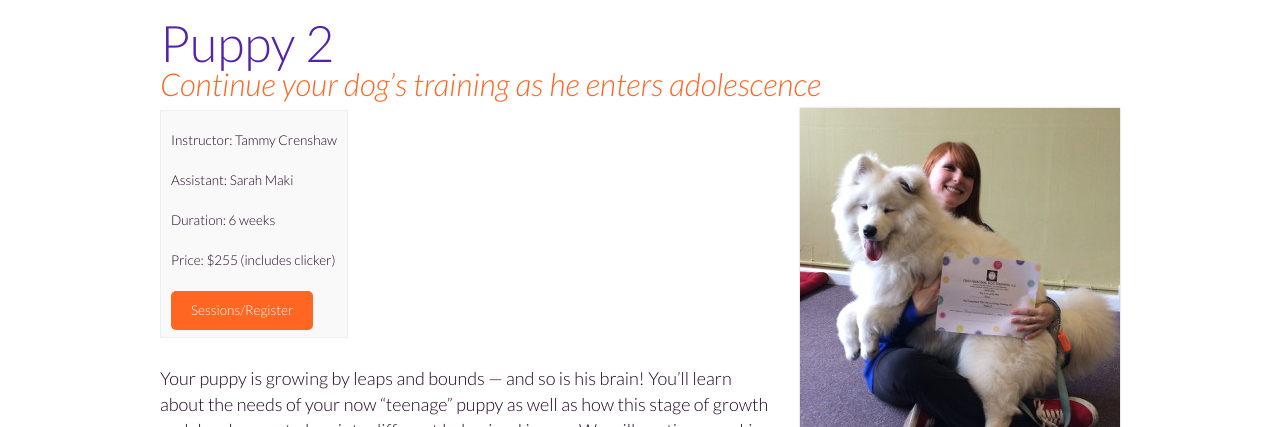
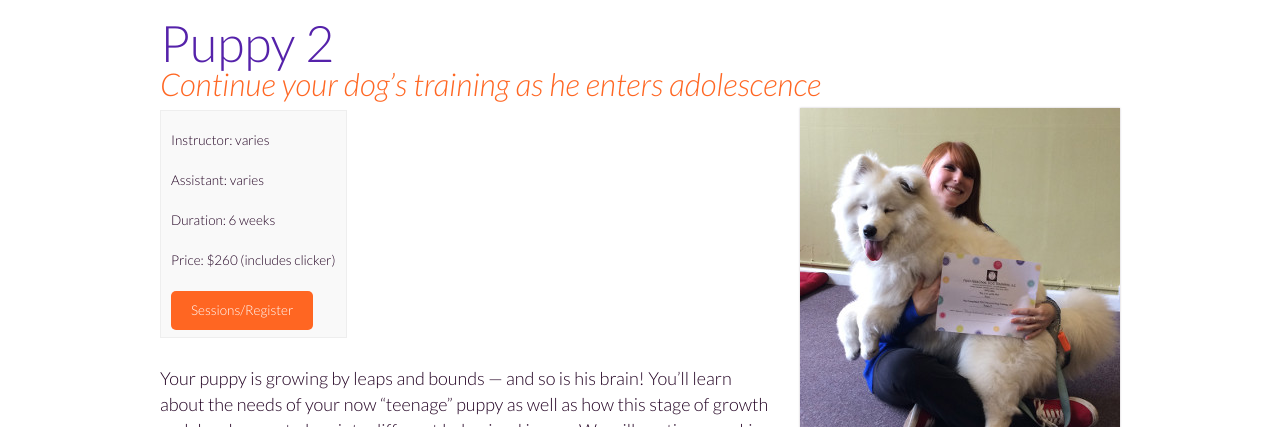
Before and after one commit to fidodogtraining/fidodogtraining.github.io, a Jekyll site: the page built from _classes/puppy-2.md, in a window 1280 px wide. Shown: the part 214-641 px from the top of the page. Built offline with Jekyll 4.4.1, drawn with Linux system fonts in a browser that asks for light colours.

Commit message:
Update puppy-2.md

```diff
--- a/_classes/puppy-2.md
+++ b/_classes/puppy-2.md
@@ -3,10 +3,10 @@ weight: 1
 title: Puppy 2
 tagline: "Continue your dog’s training as he enters adolescence"
 image: puppy-2.jpg
-trainer: Tammy Crenshaw
-assistant: Sarah Maki
+trainer: varies
+assistant: varies
 duration: "6 weeks"
-price: "$255 (includes clicker)"
+price: "$260 (includes clicker)"
 square: "https://squareup.com/market/FidoPersonalDogTraining/puppy-class-web"
 ---
 Your puppy is growing by leaps and bounds — and so is his brain! You’ll learn about
```
